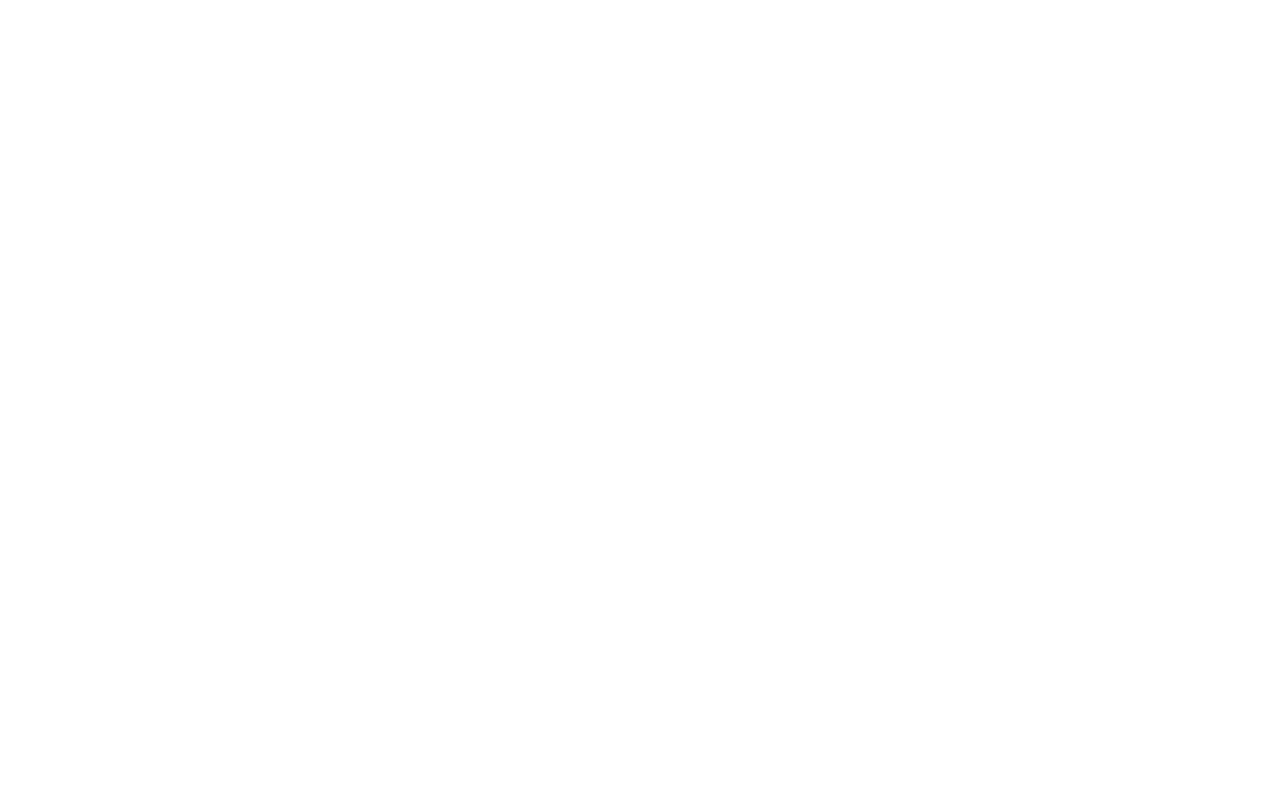
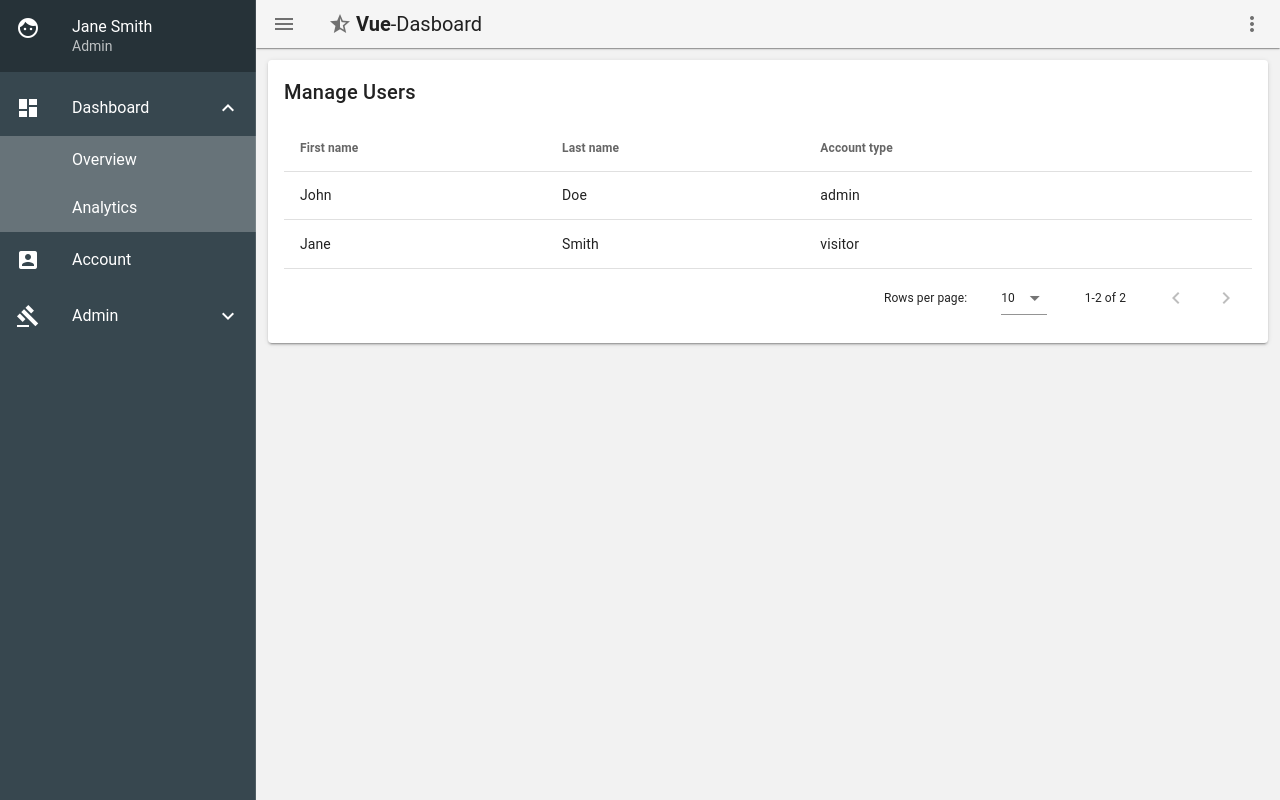
Before and after one commit to Faryyaz/vue-dashboard, a Vue app: page /users in a window 1280 px wide. Built offline with nearby package versions, Linux system fonts and the light colour scheme.

Commit message:
Added new view for users and config for sass loader + vuetify theme modifications

```diff
--- a/package.json
+++ b/package.json
@@ -30,6 +30,8 @@
     "@vue/eslint-config-typescript": "^5.0.2",
     "eslint": "^6.7.2",
     "eslint-plugin-vue": "^6.2.2",
+    "node-sass": "^5.0.0",
+    "sass-loader": "^10.1.1",
     "typescript": "~3.9.3",
     "vue-template-compiler": "^2.6.11"
   }
--- a/src/components/SideBar.vue
+++ b/src/components/SideBar.vue
@@ -36,7 +36,7 @@
                     </v-list-item-content>
                 </template>
 
-                <v-list-item color="white" v-for="child in item.items" :key="child.title" :to="{ name: item.to}">
+                <v-list-item color="white" v-for="child in item.items" :key="child.title" route :to="{ name: child.to }">
                     <v-list-item-content>
                         <v-list-item-title
                             v-text="child.title"
@@ -48,8 +48,7 @@
     </v-navigation-drawer>
 </template>
 <script lang="ts">
-import Analytics from "@/views/Analytics.vue";
-import { Component, Vue, Prop } from "vue-property-decorator";
+import { Component, Vue, Prop } from 'vue-property-decorator';
 
 @Component
 export default class SideBar extends Vue {
@@ -58,22 +57,32 @@
 
     items: Array<any> = [
         {
-            title: "Dashboard",
-            icon: "dashboard",
+            title: 'Dashboard',
+            icon: 'dashboard',
             active: true,
             items: [
                 {
-                    title: "Overview",
-                    to: 'overview'
+                    title: 'Overview',
+                    to: 'Overview'
                 },
                 {
-                    title: "Analytics",
-                    to: 'analytics'
+                    title: 'Analytics',
+                    to: 'Analytics'
                 },
             ],
         },
-        { title: "Account", icon: "account_box" },
-        { title: "Admin", icon: "gavel" },
+        { title: 'Account', icon: 'account_box' },
+        {
+            title: 'Admin',
+            icon: 'gavel',
+            active: false,
+            items: [
+                {
+                    title: 'Users',
+                    to: 'Users'
+                }
+            ]
+        },
     ];
 }
 </script>
--- a/src/layout/Default.vue
+++ b/src/layout/Default.vue
@@ -3,16 +3,18 @@
         <top-bar v-on:toggle-sidebar="toggleSidebar()"></top-bar>
         <side-bar :mini-variant="miniVariant"></side-bar>
         <v-main>
-            <transition name="fade" mode="out-in">
-                <router-view></router-view>
-            </transition>
+            <v-container>
+                <transition name="fade" mode="out-in">
+                    <router-view></router-view>
+                </transition>
+            </v-container>
         </v-main>
     </main>
 </template>
 <script lang="ts">
-import { Component, Vue } from "vue-property-decorator";
-import SideBar from "../components/SideBar.vue";
-import TopBar from "../components/TopBar.vue";
+import { Component, Vue } from 'vue-property-decorator';
+import SideBar from '../components/SideBar.vue';
+import TopBar from '../components/TopBar.vue';
 
 @Component({
     components: {
--- a/src/main.ts
+++ b/src/main.ts
@@ -3,6 +3,7 @@
 import App from './App.vue'
 import router from './router'
 import store from './store'
+import './scss/main.scss'
 
 Vue.config.productionTip = false
 
--- a/src/router/index.ts
+++ b/src/router/index.ts
@@ -2,6 +2,7 @@
 import VueRouter, { RouteConfig } from 'vue-router'
 import Login from '../views/Login.vue'
 import Overview from '../views/Overview.vue'
+import Users from '../views/Users.vue'
 
 Vue.use(VueRouter)
 
@@ -25,6 +26,14 @@
         // this generates a separate chunk (about.[hash].js) for this route
         // which is lazy-loaded when the route is visited.
         // component: () => import(/* webpackChunkName: "about" */ '../views/Dashboard.vue')
+    },
+    {
+        path: '/users',
+        name: 'Users',
+        meta: {
+            layout: 'default'
+        },
+        component: Users
     }
 ]
 
--- /dev/null
+++ b/src/scss/main.scss
@@ -0,0 +1,3 @@
+.v-application {
+    background-color: var(--v-background-base) !important;
+}
--- /dev/null
+++ b/src/views/Users.vue
@@ -0,0 +1,72 @@
+<template>
+    <v-card>
+        <v-card-title>Manage Users</v-card-title>
+        <v-card-text>
+            <v-data-table
+                :headers="headers"
+                :items="items"
+            >
+                <template v-slot:item="{ item }">
+                    <tr>
+                        <td>
+                            {{ item.firstName }}
+                        </td>
+                        <td>
+                            {{ item.lastName }}
+                        </td>
+                        <td>
+                            {{ item.accountType }}
+                        </td>
+                        <td>
+
+                        </td>
+                    </tr>
+                </template>
+            </v-data-table>
+        </v-card-text>
+    </v-card>
+</template>
+<script lang="ts">
+import { Component, Vue } from 'vue-property-decorator'
+
+@Component
+export default class Users extends Vue {
+    headers: Array<Record<string, any>> = [
+        {
+            text: 'First name',
+            align: 'start',
+            sortable: false,
+            value: 'firstName',
+        },
+        {
+            text: 'Last name',
+            align: 'start',
+            sortable: false,
+            value: 'lastName',
+        },
+        {
+            text: 'Account type',
+            align: 'start',
+            sortable: false,
+            value: 'accountType',
+        },
+        {
+            text: '',
+            value: 'action'
+        }
+    ];
+
+    items: Array<Record<string, any>> = [
+        {
+            firstName: 'John',
+            lastName: 'Doe',
+            accountType: 'admin',
+        },
+        {
+            firstName: 'Jane',
+            lastName: 'Smith',
+            accountType: 'visitor',
+        }
+    ];
+}
+</script>
--- a/src/vuetify.ts
+++ b/src/vuetify.ts
@@ -8,6 +8,17 @@
 
 const opts = {
     iconfont: 'md',
+    theme: {
+        themes: {
+            light: {
+                background: '#f2f2f2'
+            }
+        },
+        options: {
+            customProperties: true
+        },
+    }
+
 }
 
 export default new Vuetify(opts)
```
Also changed, not shown: 1 other file (tests, documents, lock files or other folders).
